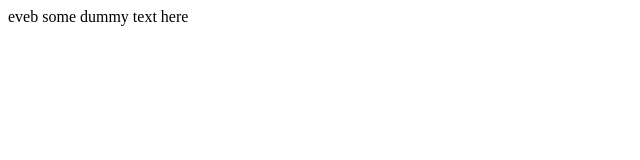
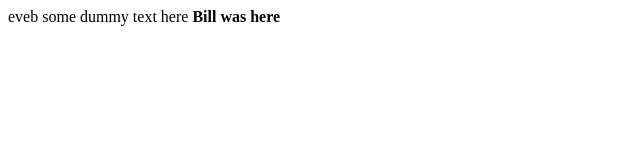
Before and after one commit to BillPe/Forfun, a plain HTML site: page index.html in a window 1280 px wide. Shown: the whole page, without its empty margins (0-640 px from the left). Drawn offline with Linux system fonts and the light colour scheme.

Commit message:
Bill's chnge

```diff
--- a/index.html
+++ b/index.html
@@ -1 +1,2 @@
 eveb some dummy text here
+<b>Bill was here</>
```
